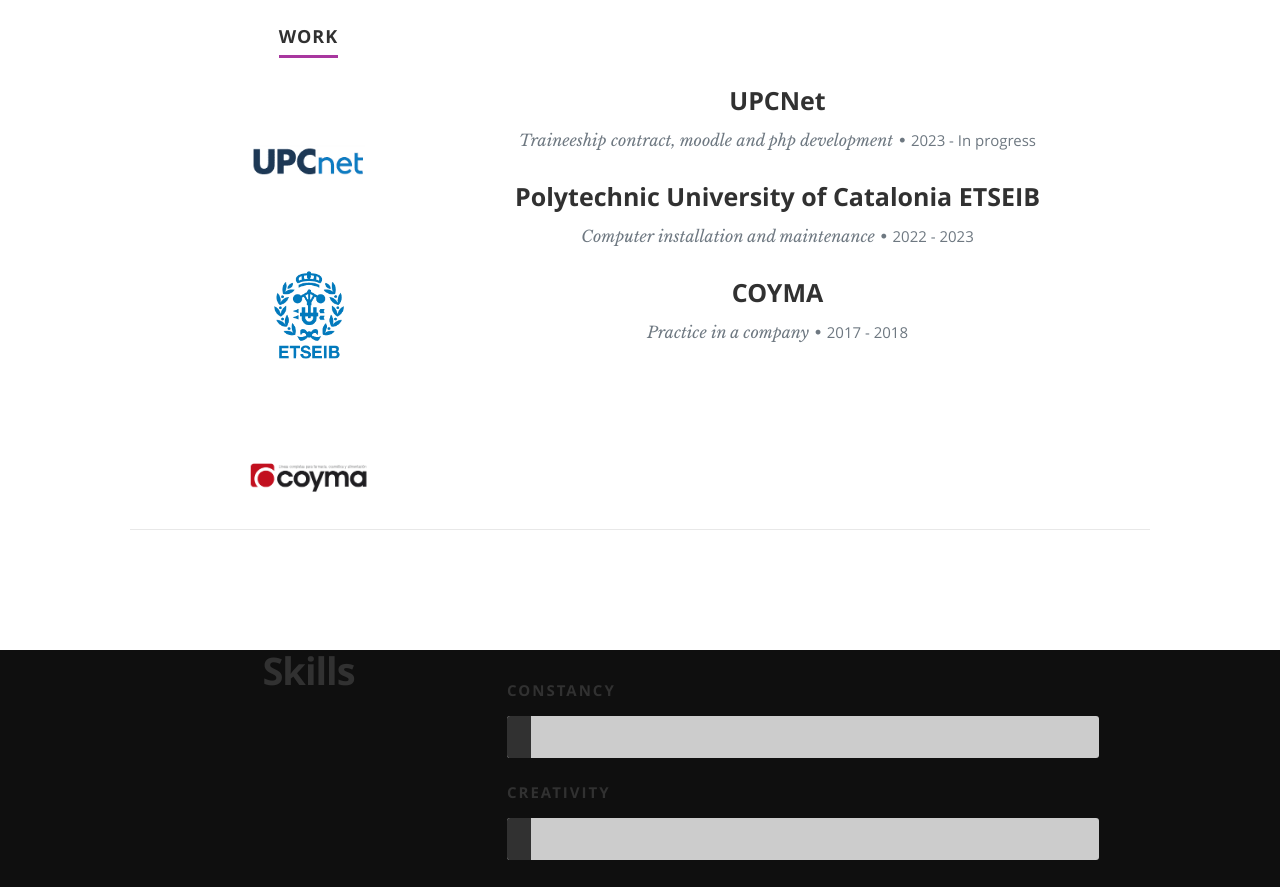
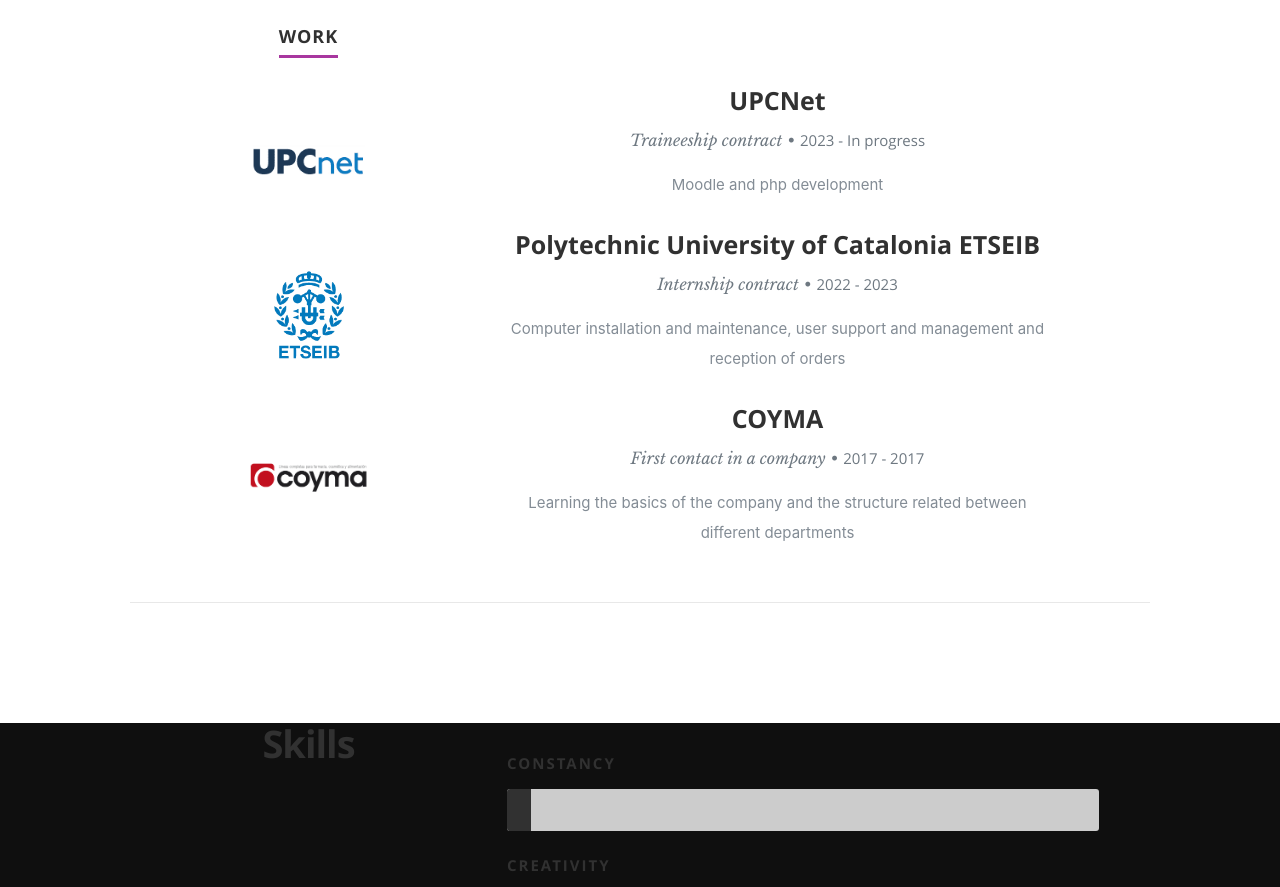
Before and after one commit to MikierXXV/Portfolio, a React (Create React App) app: page / in a window 1280 px wide. Shown: the part 2080-2967 px from the top of the page. Built offline with nearby package versions, Linux system fonts and the light colour scheme.

Commit message:
Resume finished + navbar fixed

```diff
--- a/src/resumeData.js
+++ b/src/resumeData.js
@@ -61,18 +61,21 @@
     work : [
         {
             "CompanyName":"UPCNet",
-            "description":"Traineeship contract, moodle and php development",
+            "description":"Traineeship contract",
             "datefrom":"2023 - In progress",
+            "function":"Moodle and php development",
         },
         {
             "CompanyName":"Polytechnic University of Catalonia ETSEIB",
-            "description":"Computer installation and maintenance",
+            "description":"Internship contract",
             "datefrom":"2022 - 2023",
+            "function":"Computer installation and maintenance, user support and management and reception of orders",
         },
         {
             "CompanyName":"COYMA",
-            "description":"Practice in a company",
-            "datefrom":"2017 - 2018",
+            "description":"First contact in a company",
+            "datefrom":"2017 - 2017",
+            "function":"Learning the basics of the company and the structure related between different departments",
         },
     ],
     skills: [
```
